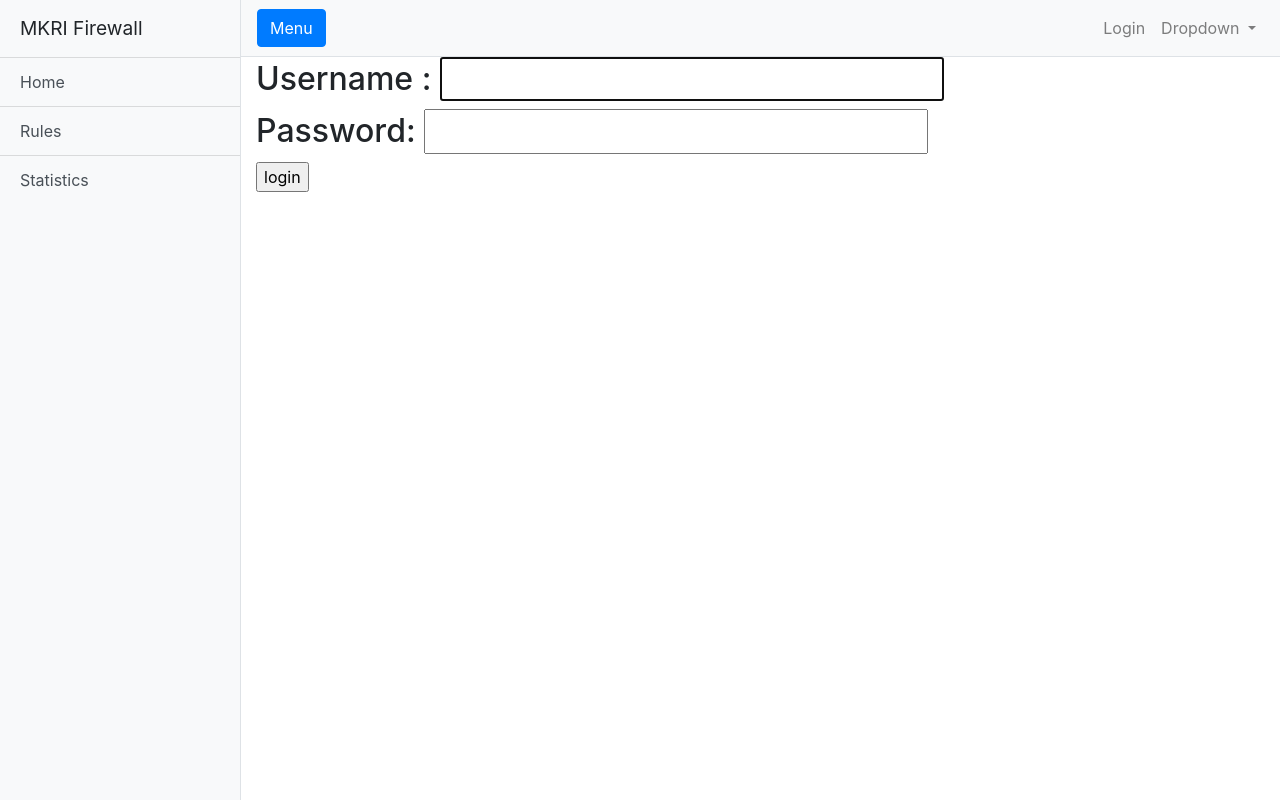
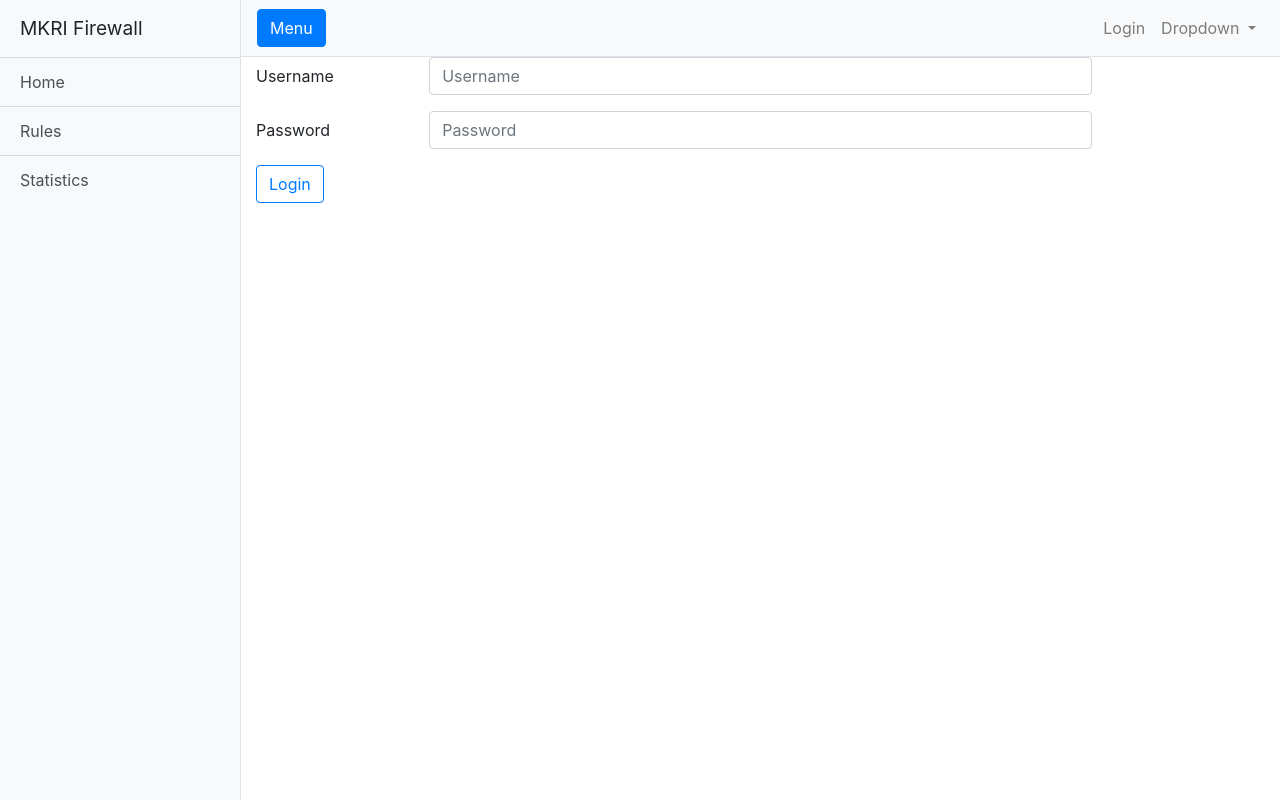
Before and after one commit to adiosnb/MKRI, a Django app: page /account/login/ in a window 1280 px wide. Run offline with Django 3.2, Linux system fonts and the light colour scheme; some libraries are stand-ins or nearby versions.

Commit message:
[html] fixing login form

```diff
--- a/mkrifirewall/firewall/templates/registration/login.html
+++ b/mkrifirewall/firewall/templates/registration/login.html
@@ -1,14 +1,23 @@
 {% extends "firewall/base.html" %}
 {% block body %}
     <div class="align-content-center">
-    <form method="post" action="{% url 'login' %}">
-    {% csrf_token %}
+        <form method="post" action="{% url 'login' %}">
+            {% csrf_token %}
 
-        <h2> Username : {{ form.username }} </h2>
-        <h2> Password:  {{ form.password }} </h2>
+            {{ form.errors }}
 
-        <p><input type="submit" value="login">  </p>
+            {% for field in form %}
+                <div class="form-group row">
+                    <label for="{{ field.id_for_label }}" class="col-sm-2 col-form-label">{{ field.label }}</label>
+                    <div class="col-sm-8">
+                        <input type="text" class="form-control" id="{{ field.id_for_label }}"
+                               placeholder="{{ field.label }}" name="{{ field.name }}">
+                    </div>
+                </div>
+            {% endfor %}
 
-    </form>
+            <input class="btn btn-outline-primary" type="submit" value="Login">
+
+        </form>
     </div>
 {% endblock body %}
```
